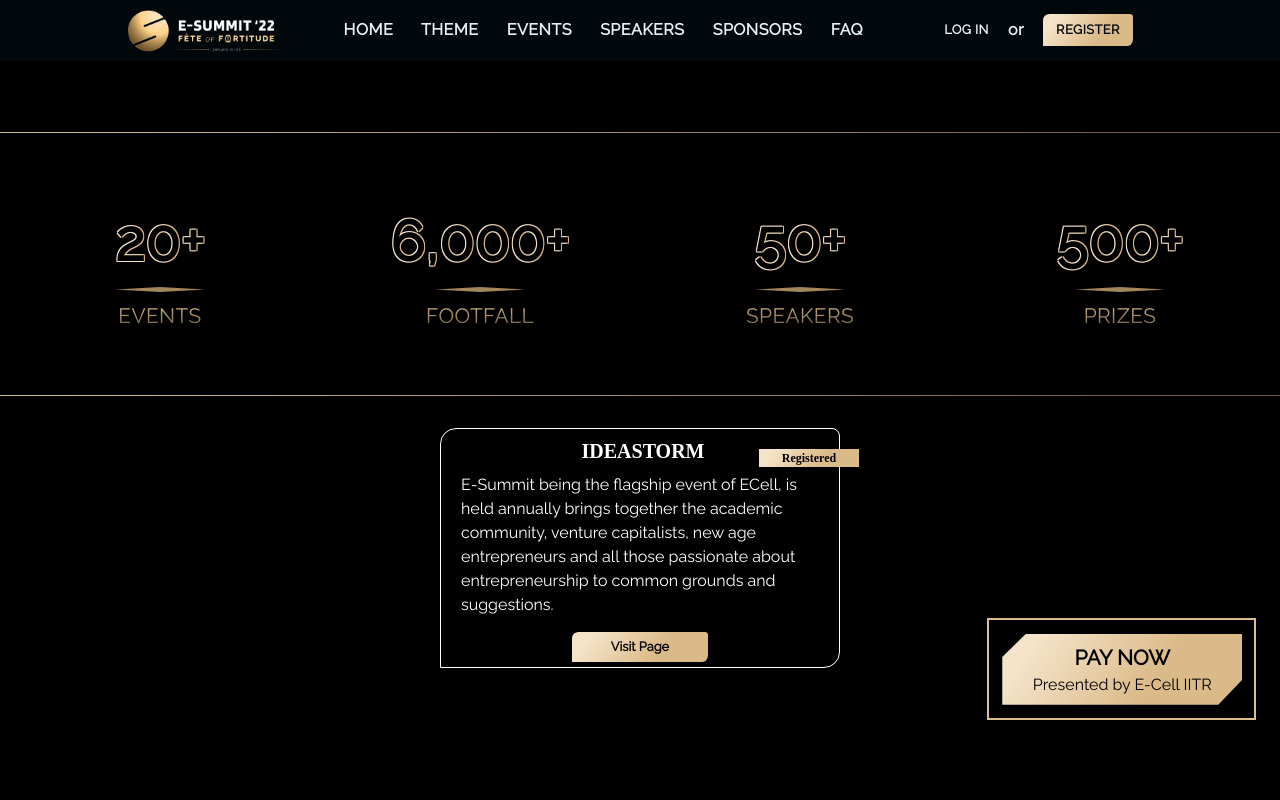
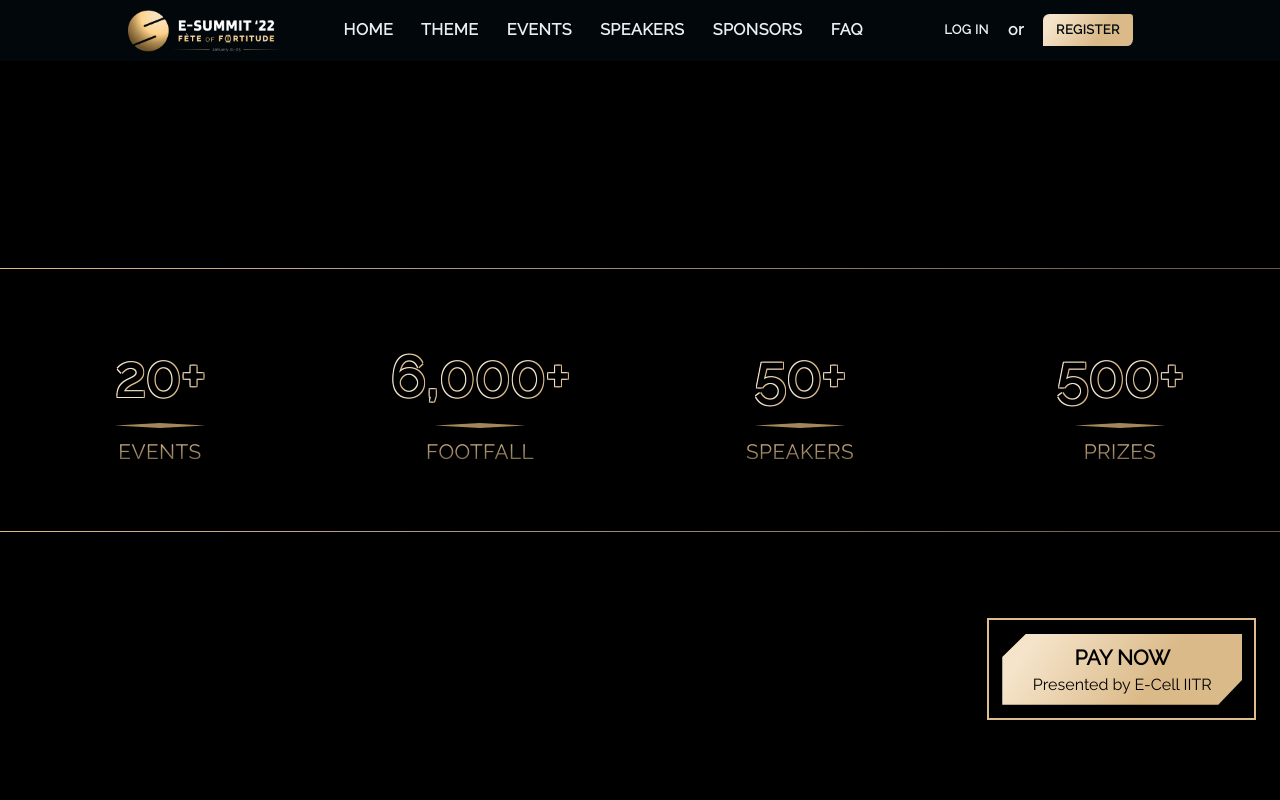
Before and after one commit to Ecell-IITR/Esummit22-frontend, a Next.js app: page / in a window 1280 px wide. Shown: the top 800 px of the page. Built offline with nearby package versions, Linux system fonts and the light colour scheme; no server answers; a web font is replaced by a local one.

Commit message:
certain fixes

```diff
--- a/components/dashboard/dashboardEvent.js
+++ b/components/dashboard/dashboardEventCard.js
@@ -1,4 +1,4 @@
-import CustomGradientBtn from "./../customGradientBtn";
+import CustomGradientBtn from "../customGradientBtn";
 export const EventDashboardCard = () => {
   let isregistered = true;
   return (
--- a/pages/index.js
+++ b/pages/index.js
@@ -1,10 +1,8 @@
-import EventDashboardCard from "../components/dashboard/dashboardEvent";
 import Counter from "../components/section/counter";
 export default function Home() {
   return (
     <div className="h-screen overflow-hidden bg-black text-white flex flex-col space-y-8 items-center justify-center">
       <Counter />
-      <EventDashboardCard />
     </div>
   );
 }
--- a/styles/dashboardEvent.scss
+++ b/styles/dashboardEventCard.scss
@@ -8,6 +8,7 @@
   min-height: 240px;
   border: 1px solid;
   border-radius: 16px 8px 16px 0;
+  padding: 0.5%;
 }
 
 // .dashboard-event-main-container::before {
@@ -72,6 +73,7 @@
   .dashboard-event-main-container {
     min-width: 250px;
     min-height: 360px;
+    padding: 0.5%;
   }
   .dashboard-registered-event {
     top: 20px;
--- a/styles/index.scss
+++ b/styles/index.scss
@@ -21,4 +21,3 @@
 @import "./transparentGradientButton.scss";
 @import "./mobileEventHead.scss";
 @import "./eventHead.scss";
-@import "./dashboardEvent.scss";
```
